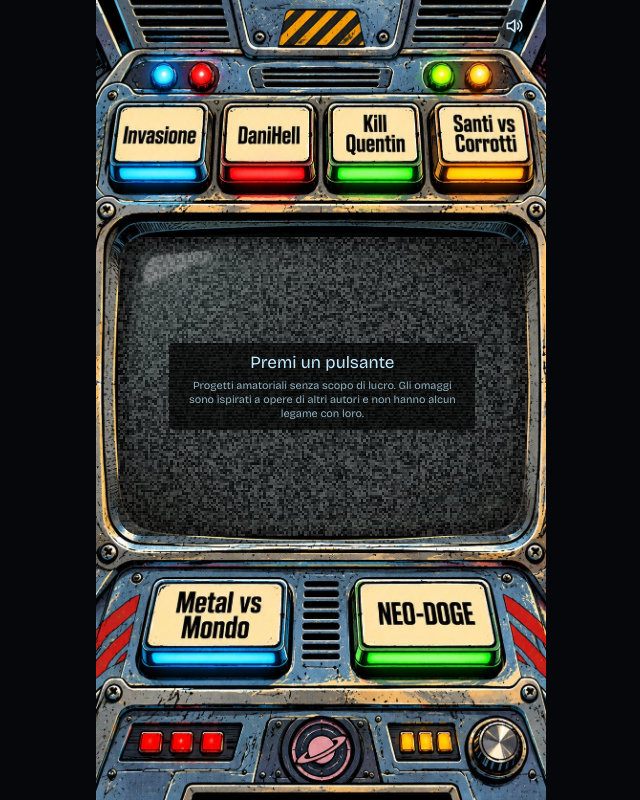
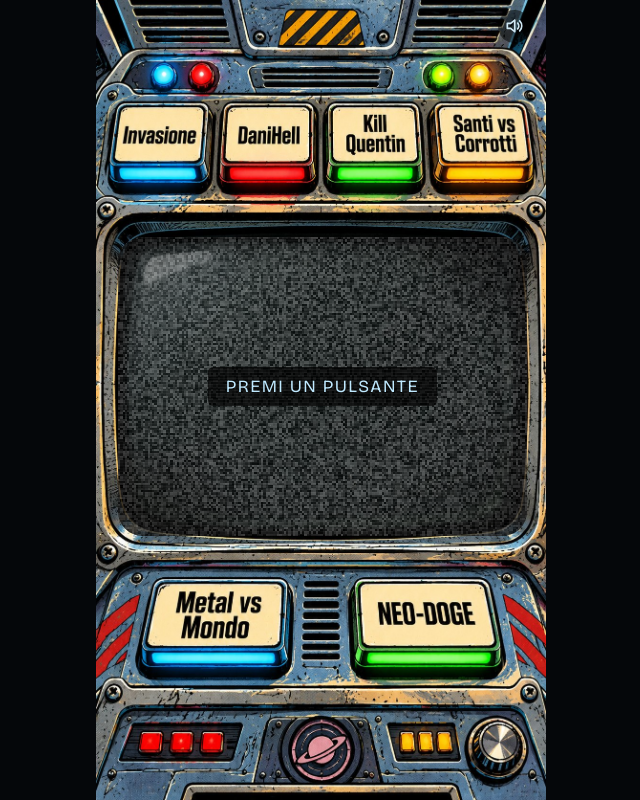
Before and after one commit to daraze411/Daraze-games, a plain HTML site: page index.html in a window 1280 px wide. Shown: the whole page, without its empty margins (319-959 px from the left). Drawn offline with nearby package versions, Linux system fonts and the light colour scheme; a web font is replaced by a local one.

Commit message:
Add files via upload

```diff
--- a/index.html
+++ b/index.html
@@ -113,9 +113,9 @@ body{
   display:none;position:absolute;z-index:3;
   background:rgba(0,0,0,.72);color:#bfe9ff;
   font-size:3.8cqw;padding:2cqw 4cqw;border-radius:1.2cqw;
-  text-align:center;width:68cqw;
+  text-align:center;white-space:nowrap;letter-spacing:.08em;
 }
-.prompt small{display:block;margin-top:1.4cqw;font-size:2.4cqw;line-height:1.3;color:#8fb0bf}
+
 .screen.idle .prompt{display:block}
 .scan{
   position:absolute;inset:0;z-index:4;pointer-events:none;
@@ -179,10 +179,7 @@ body{
       <a class="url" id="url" target="_blank" rel="noopener" hidden></a>
     </div>
     <canvas class="static" id="static" aria-hidden="true"></canvas>
-    <div class="prompt">
-      <p>Premi un pulsante</p>
-      <small>Progetti amatoriali senza scopo di lucro. Gli omaggi sono ispirati a opere di altri autori e non hanno alcun legame con loro.</small>
-    </div>
+    <p class="prompt">PREMI UN PULSANTE</p>
     <div class="scan"></div>
   </section>
 
```
